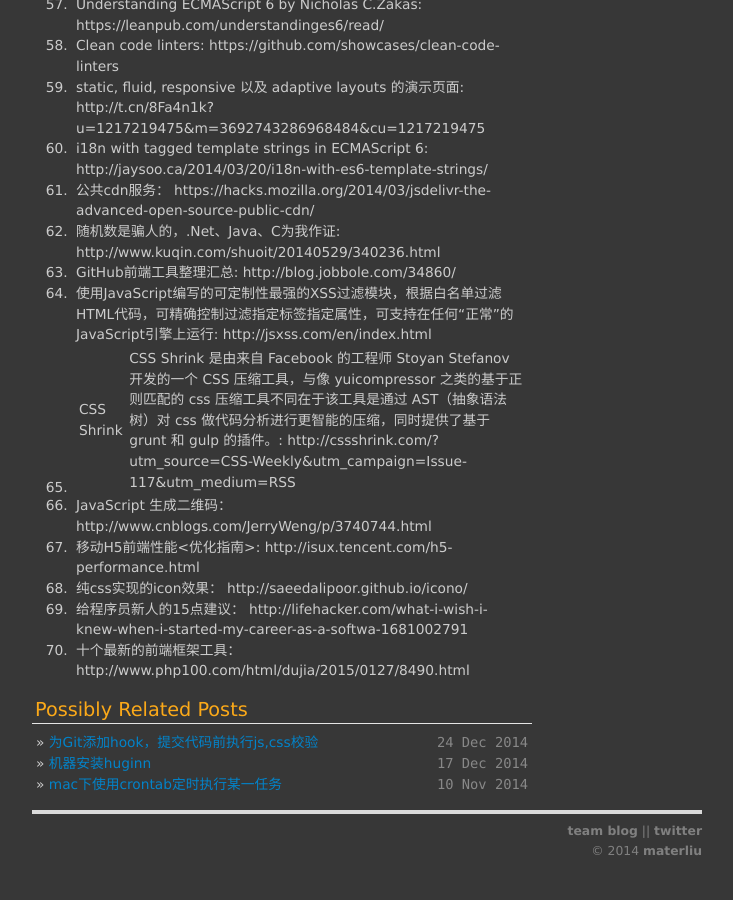
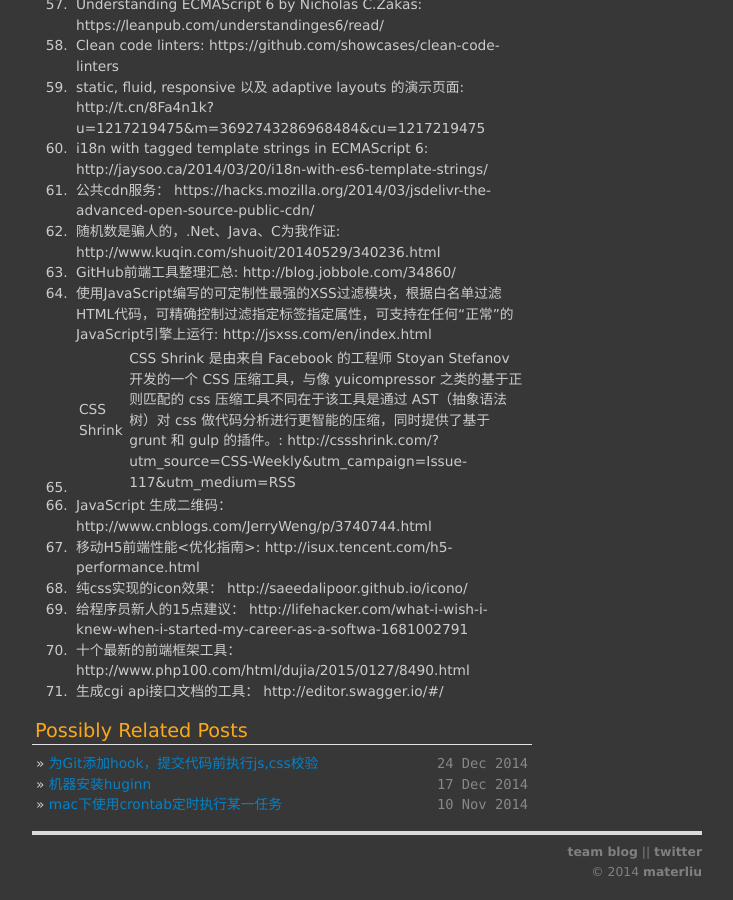
Before and after one commit to materliu/materliu.github.io, a Jekyll site: the page built from all/web/_posts/2014-12-16-hotchpotch.md, in a window 1280 px wide and 900 px high, scrolled down 2482 px. Shown: the whole window, without its empty margins (273-1006 px from the left). Built offline with Jekyll 4.4.1, drawn with Linux system fonts in a browser that asks for light colours; Markdown is read by kramdown in place of the engine named in the settings.

Commit message:
add cgi wiki doc !

```diff
--- a/all/web/_posts/2014-12-16-hotchpotch.md
+++ b/all/web/_posts/2014-12-16-hotchpotch.md
@@ -75,3 +75,4 @@ title: 大杂烩
 70. 纯css实现的icon效果： http://saeedalipoor.github.io/icono/
 71. 给程序员新人的15点建议： http://lifehacker.com/what-i-wish-i-knew-when-i-started-my-career-as-a-softwa-1681002791
 72. 十个最新的前端框架工具： http://www.php100.com/html/dujia/2015/0127/8490.html
+73. 生成cgi api接口文档的工具： http://editor.swagger.io/#/
```
